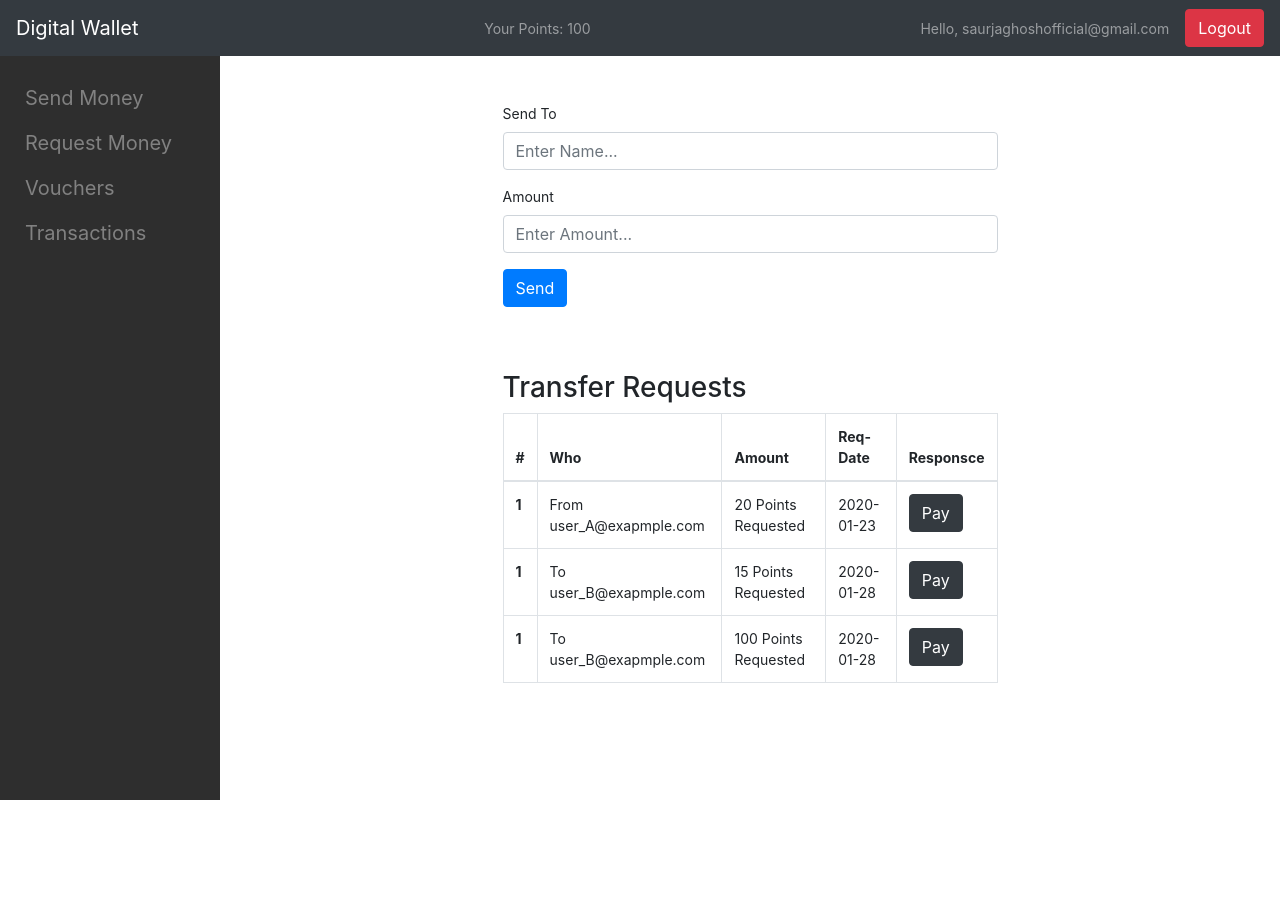
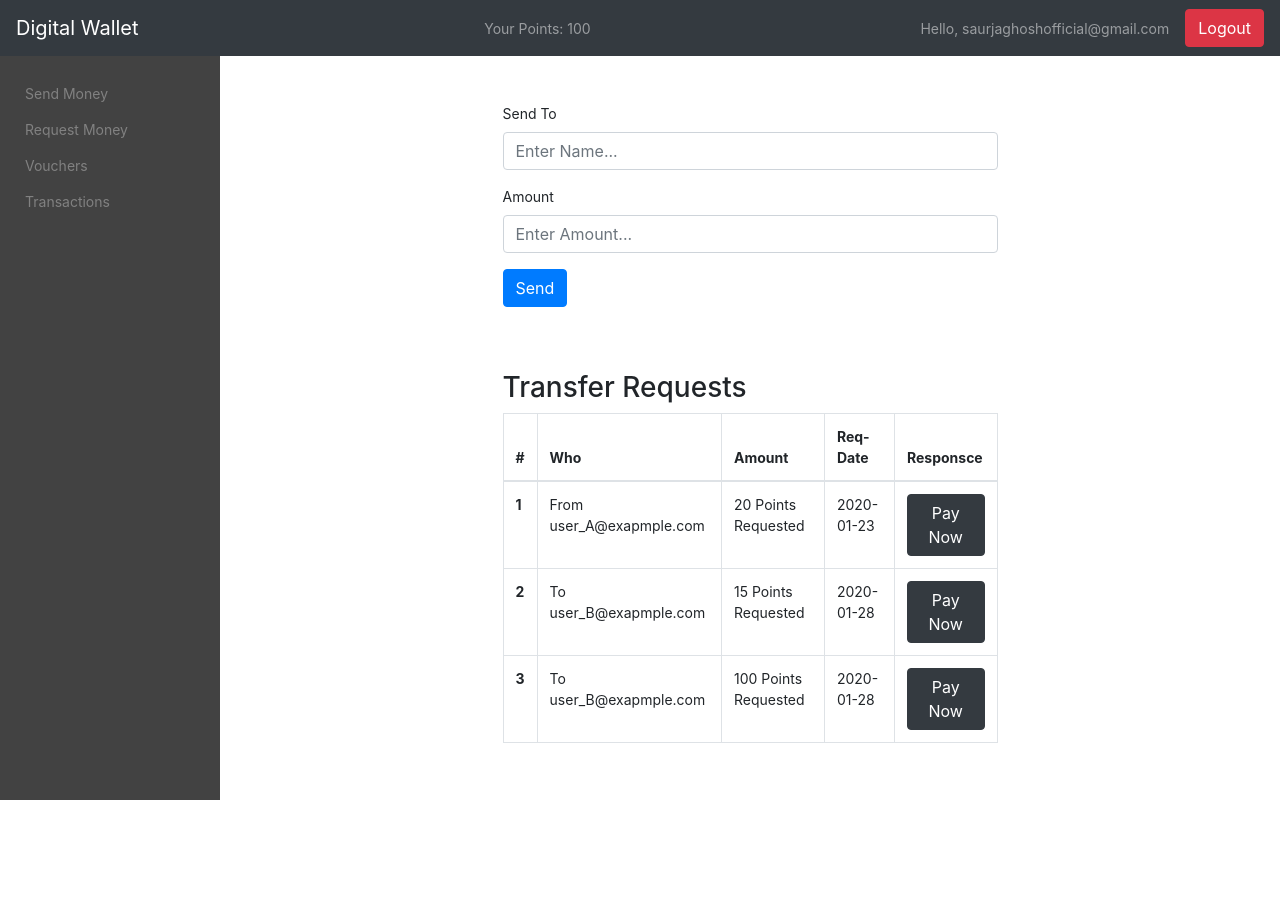
Before and after one commit to Saurja/digital-wallet, a PHP site: page /sendmoney.php in a window 1280 px wide. Before the commit the page ends 800 px from the top, so only its background shows below. Run offline with PHP 8.4, Linux system fonts and the light colour scheme; style sheets or scripts are compiled from the project's sources; some libraries are stand-ins or nearby versions.

Commit message:
Completed UI: Bug Fixes 1.0

```diff
--- a/assets/css/style.scss
+++ b/assets/css/style.scss
@@ -10,7 +10,7 @@ body {
 }
 
 .sidebar {
-    background-color: #2E2E2E;
+    background-color: #424242   ;
     width: 220px;
     height: 100vh;
     position: fixed;
@@ -22,7 +22,6 @@ body {
         -ms-flex-direction: column;
         .group div a{
             text-decoration: none;
-            font-size: 20px;
             color: #818181;
             display: block;
             transition: 0.3s;
--- a/index.php
+++ b/index.php
@@ -1,4 +1,5 @@
 <?php include("includes/header.php"); ?>
+
     <div class="d-flex justify-content-center pageHeadingBig">
         <div class="alert alert-info">
             <h2 class="pageHeadingBigBox" >Welcome to Your<br> Digital Wallet</h2>
--- a/sendmoney.php
+++ b/sendmoney.php
@@ -36,21 +36,21 @@
                 <td>From user_A@exapmple.com</td>
                 <td>20 Points Requested</td>
                 <td>2020-01-23</td>
-                <td><button type="button" class="btn btn-dark">Pay</button></td>
+                <td><button type="button" class="btn btn-dark">Pay Now</button></td>
                 </tr>
                 <tr>
-                <th scope="row">1</th>
+                <th scope="row">2</th>
                 <td>To user_B@exapmple.com</td>
                 <td>15 Points Requested</td>
                 <td>2020-01-28</td>
-                <td><button type="button" class="btn btn-dark">Pay</button></td>
+                <td><button type="button" class="btn btn-dark">Pay Now</button></td>
                 </tr>
                 <tr>
-                <th scope="row">1</th>
+                <th scope="row">3</th>
                 <td>To user_B@exapmple.com</td>
                 <td>100 Points Requested</td>
                 <td>2020-01-28</td>
-                <td><button type="button" class="btn btn-dark">Pay</button></td>
+                <td><button type="button" class="btn btn-dark">Pay Now</button></td>
                 </tr>
             </tbody>
         </table>
--- a/voucher.php
+++ b/voucher.php
@@ -1,6 +1,6 @@
 <?php include("includes/header.php"); ?>
 <div class="row justify-content-center mt-5">
-    <div class="col-8">
+    <div class="col-6">
         <form>
             <label for="exampleInput">Create Voucher</label>
             <div class="input-group mb-3">
```
Also changed, not shown: mytransactions.php (+5 -3 lines).
